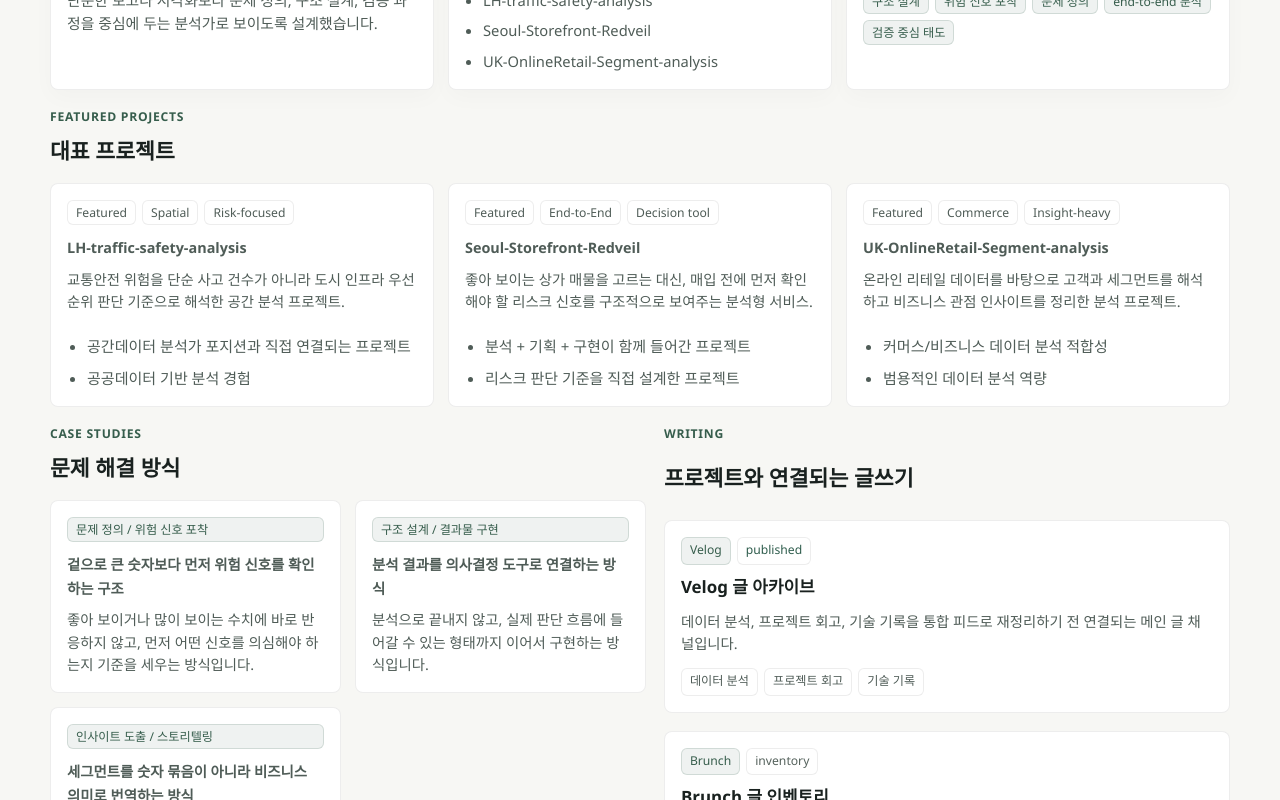
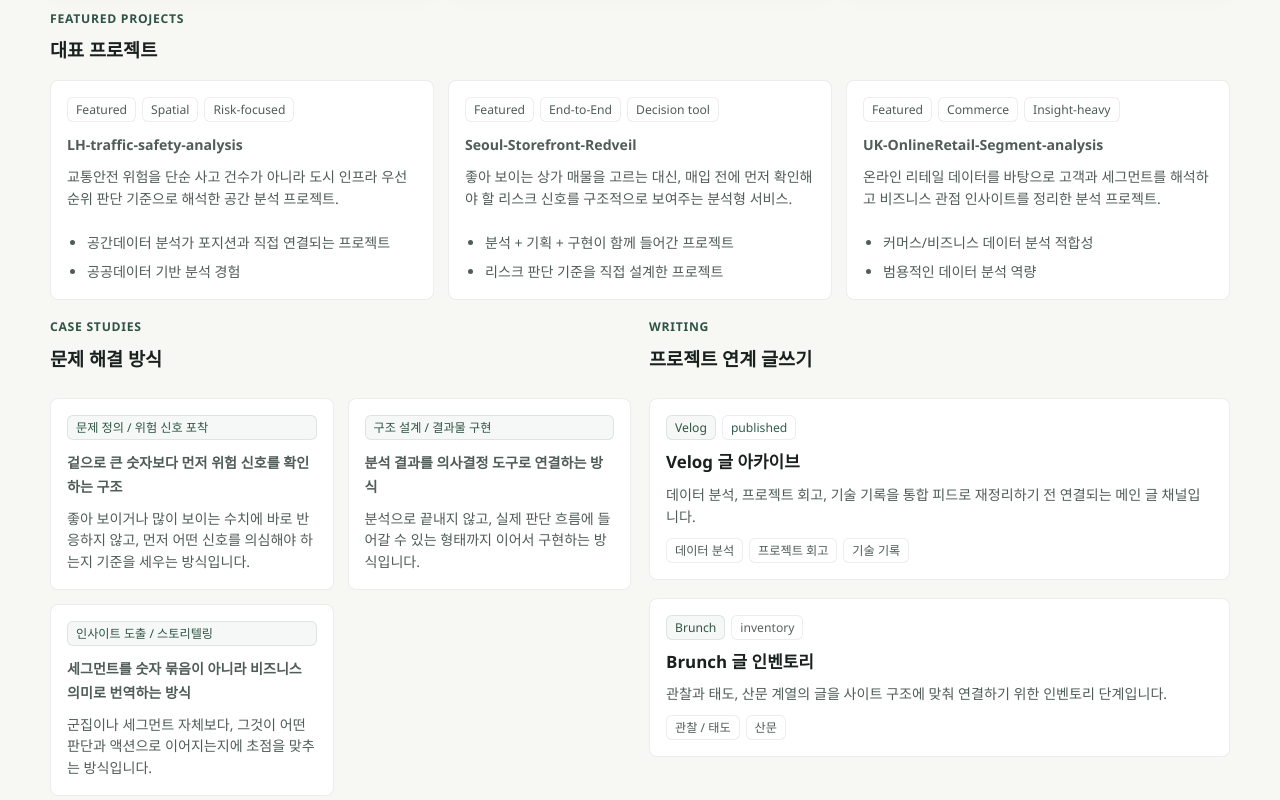
Before and after one commit to dffxonnb-cyber/signal-archive, a Next.js app: page / in a window 1280 px wide. Shown: the part 700-1500 px from the top of the page. Built offline with nearby package versions, Linux system fonts and the light colour scheme.

Commit message:
refactor(ui): align section headers and use custom dropdown filters

```diff
--- a/app/globals.css
+++ b/app/globals.css
@@ -8,8 +8,8 @@
   --text-primary: #19211f;
   --text-secondary: #4f5c57;
   --text-muted: #6e7a75;
-  --accent: #365d4c;
-  --accent-strong: #274739;
+  --accent: #2e5444;
+  --accent-strong: #213d32;
   --max-width: 1180px;
   color-scheme: light;
 }
@@ -169,8 +169,8 @@ main {
 
 .page-title {
   margin: 0;
-  max-width: 18ch;
-  font-size: clamp(1.65rem, 3vw, 2.45rem);
+  max-width: 24ch;
+  font-size: clamp(1.45rem, 2.5vw, 2.05rem);
   line-height: 1.22;
 }
 
@@ -178,13 +178,13 @@ main {
   max-width: 760px;
   margin: 0;
   color: var(--text-secondary);
-  font-size: 0.93rem;
+  font-size: 0.9rem;
 }
 
 .section-title {
   margin: 0;
-  font-size: clamp(1.05rem, 1.8vw, 1.35rem);
-  line-height: 1.3;
+  font-size: clamp(0.98rem, 1.45vw, 1.18rem);
+  line-height: 1.28;
 }
 
 .intro-panel {
@@ -255,6 +255,11 @@ main {
   gap: 6px;
 }
 
+.section-head--aligned {
+  min-height: 62px;
+  align-content: start;
+}
+
 .overview-grid {
   display: grid;
   grid-template-columns: repeat(3, minmax(0, 1fr));
@@ -287,8 +292,12 @@ main {
 
 .content-columns {
   display: grid;
-  grid-template-columns: minmax(0, 1fr) minmax(300px, 0.95fr);
+  grid-template-columns: repeat(2, minmax(0, 1fr));
   gap: 18px;
+}
+
+.section-column {
+  align-content: start;
 }
 
 .summary-card {
@@ -311,7 +320,7 @@ main {
 .summary-card a {
   margin: 0;
   color: var(--text-secondary);
-  font-size: 0.9rem;
+  font-size: 0.88rem;
 }
 
 .summary-card a:hover,
@@ -381,6 +390,7 @@ main {
 .filter-field {
   display: grid;
   gap: 8px;
+  position: relative;
 }
 
 .filter-field__label {
@@ -398,11 +408,75 @@ main {
   color: var(--text-primary);
   padding: 0 12px;
   font-size: 0.9rem;
+  display: inline-flex;
+  align-items: center;
+  justify-content: space-between;
+  gap: 12px;
+  cursor: pointer;
+  text-align: left;
 }
 
 .filter-select:focus-visible {
   outline: 2px solid rgba(54, 93, 76, 0.12);
   border-color: rgba(54, 93, 76, 0.34);
+}
+
+.filter-field--open .filter-select {
+  border-color: rgba(46, 84, 68, 0.3);
+}
+
+.filter-select__value {
+  overflow: hidden;
+  text-overflow: ellipsis;
+  white-space: nowrap;
+}
+
+.filter-select__icon {
+  flex: 0 0 auto;
+  color: var(--text-muted);
+  font-size: 0.8rem;
+}
+
+.filter-select__menu {
+  position: absolute;
+  top: calc(100% + 8px);
+  left: 0;
+  right: 0;
+  z-index: 20;
+  display: grid;
+  gap: 2px;
+  border: 1px solid var(--border-strong);
+  border-radius: 8px;
+  background: rgba(255, 255, 255, 0.98);
+  box-shadow: 0 14px 32px rgba(25, 33, 31, 0.1);
+  padding: 6px;
+}
+
+.filter-select__option {
+  width: 100%;
+  border: 0;
+  border-radius: 6px;
+  background: transparent;
+  color: var(--text-secondary);
+  cursor: pointer;
+  display: flex;
+  align-items: center;
+  justify-content: space-between;
+  gap: 12px;
+  padding: 9px 10px;
+  text-align: left;
+  font-size: 0.88rem;
+}
+
+.filter-select__option:hover,
+.filter-select__option:focus-visible {
+  background: rgba(46, 84, 68, 0.06);
+  color: var(--text-primary);
+}
+
+.filter-select__option--active {
+  color: var(--accent-strong);
+  background: rgba(46, 84, 68, 0.08);
 }
 
 .filter-toolbar {
@@ -444,8 +518,8 @@ main {
 }
 
 .tag--accent {
-  border-color: rgba(54, 93, 76, 0.16);
-  background: rgba(54, 93, 76, 0.08);
+  border-color: rgba(46, 84, 68, 0.12);
+  background: rgba(46, 84, 68, 0.04);
   color: var(--accent);
 }
 
@@ -493,8 +567,8 @@ main {
 
 .project-card__title {
   margin: 0;
-  font-size: 1rem;
-  line-height: 1.35;
+  font-size: 0.96rem;
+  line-height: 1.45;
 }
 
 .project-card__title a:hover,
@@ -508,7 +582,7 @@ main {
 .copy-stack p {
   margin: 0;
   color: var(--text-secondary);
-  font-size: 0.9rem;
+  font-size: 0.87rem;
 }
 
 .project-card__block {
@@ -681,7 +755,7 @@ main {
   margin: 12px 0 0;
   padding-left: 20px;
   color: var(--text-secondary);
-  font-size: 0.94rem;
+  font-size: 0.88rem;
 }
 
 .copy-stack {
--- a/app/page.tsx
+++ b/app/page.tsx
@@ -142,8 +142,8 @@ export default function HomePage() {
         </section>
 
         <section className="content-columns">
-          <div className="page-grid">
-            <div className="section-head">
+          <div className="page-grid section-column">
+            <div className="section-head section-head--aligned">
               <span className="eyebrow">Case Studies</span>
               <h2 className="section-title">문제 해결 방식</h2>
             </div>
@@ -160,10 +160,10 @@ export default function HomePage() {
             </div>
           </div>
 
-          <div className="page-grid">
-            <div className="section-head">
+          <div className="page-grid section-column">
+            <div className="section-head section-head--aligned">
               <span className="eyebrow">Writing</span>
-              <h2 className="section-title">프로젝트와 연결되는 글쓰기</h2>
+              <h2 className="section-title">프로젝트 연계 글쓰기</h2>
             </div>
             <div className="page-grid">
               {featuredWriting.map((entry) => (
```
Also changed, not shown: components/filter-select.tsx (+87 -14 lines).
